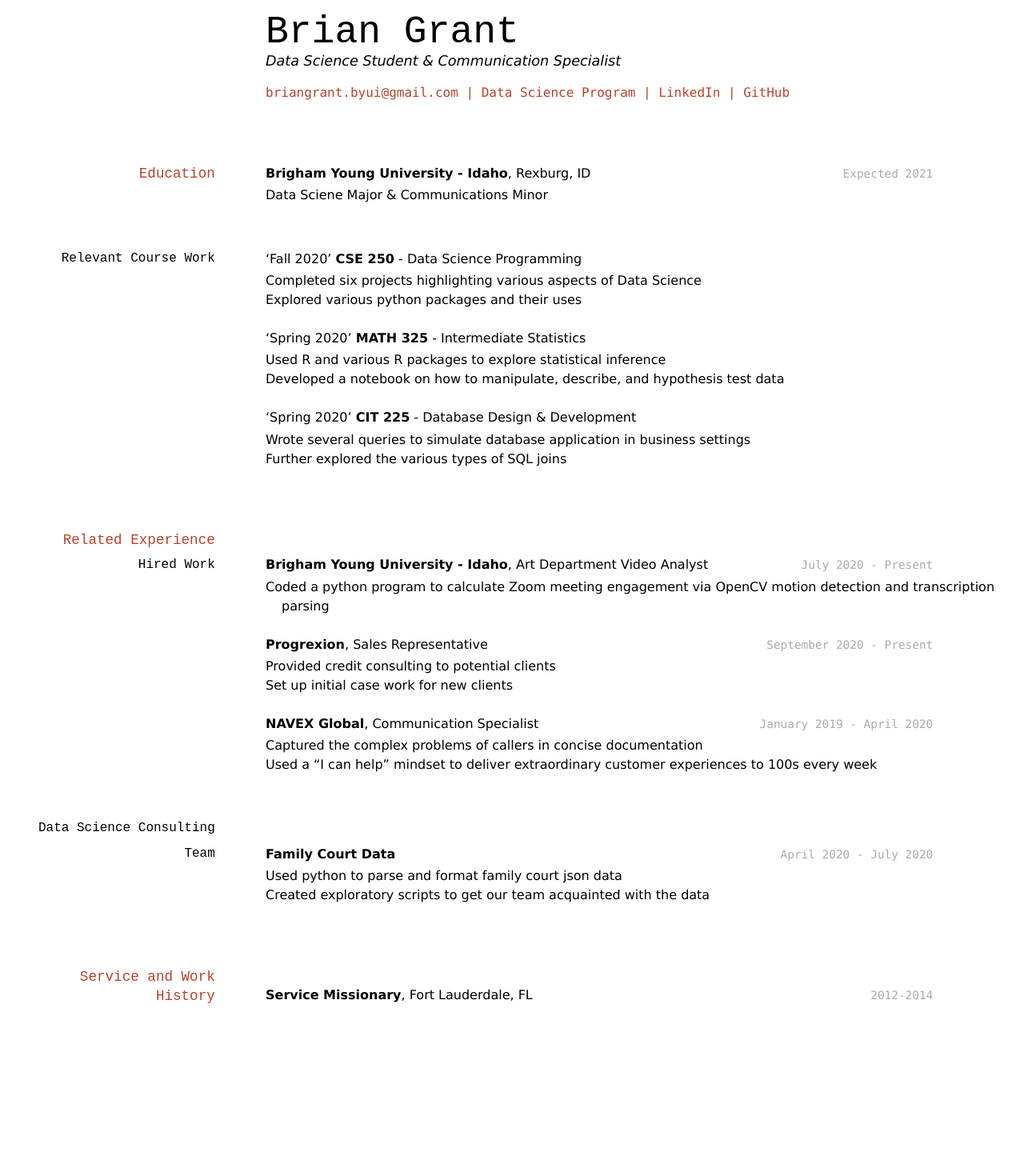
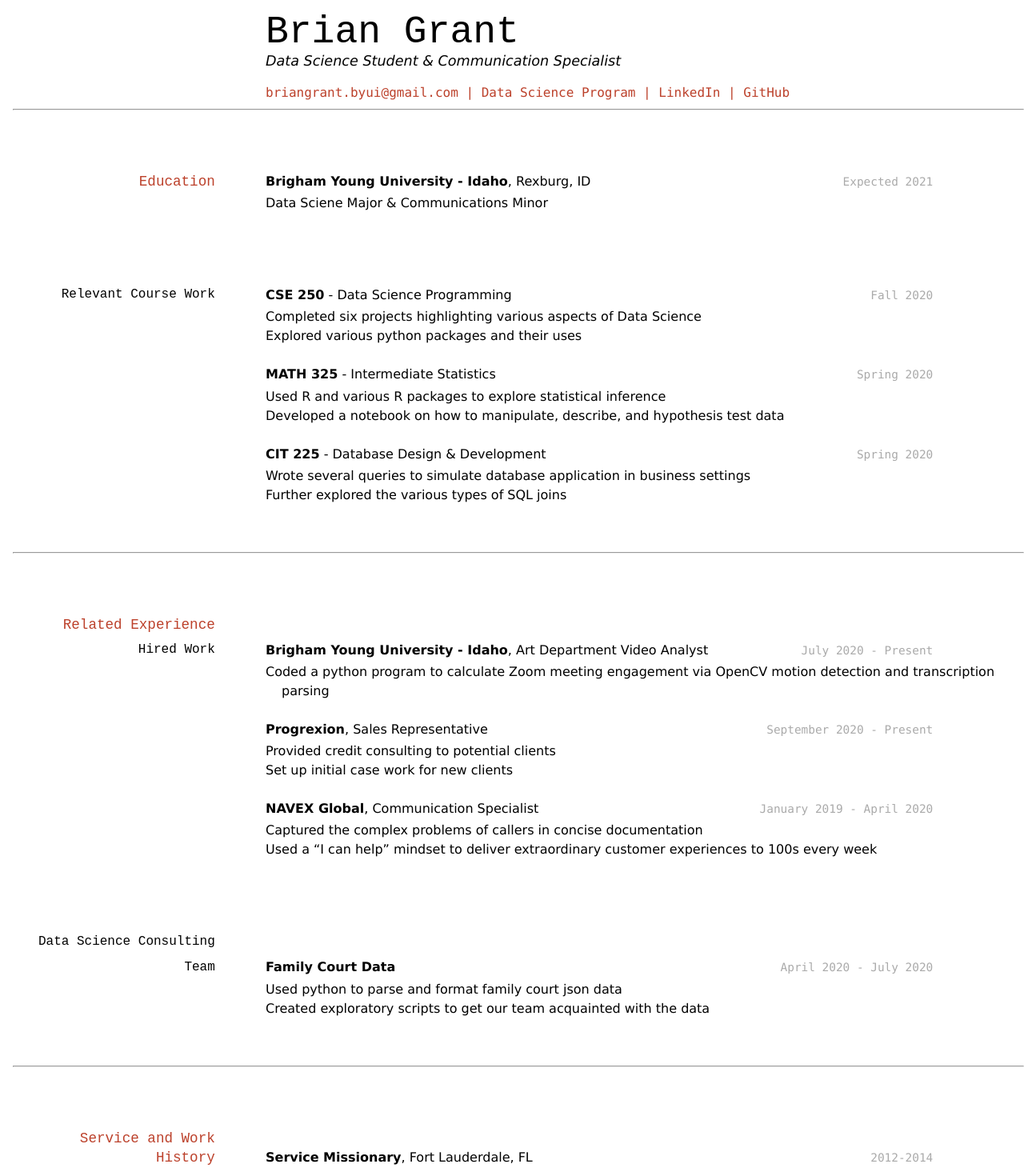
Before and after one commit to BrianGrant-Data/Resume, a Jekyll site: the page built from docs/index.md, in a window 1280 px wide. Shown: the whole page at 80% size. Built offline with Jekyll 4.4.1, drawn with Linux system fonts in a browser that asks for light colours; before the commit the page ends 1267 px from its top, so only the background shows below that.

Commit message:
Added linebreaks and bars to improve appearance.

```diff
--- a/docs/index.md
+++ b/docs/index.md
@@ -13,31 +13,35 @@
 </div>
 
 <!-- https://www.monique.tech/the-art-of-markdown -->
-
+---
 ## Education
-
 `Expected 2021`
 __Brigham Young University - Idaho__, Rexburg, ID
 
 - Data Sciene Major & Communications Minor
 
+<br>
+
 ### Relevant Course Work
 
-'Fall 2020'
+`Fall 2020`
 __CSE 250__ - Data Science Programming
 - Completed six projects highlighting various aspects of Data Science
 - Explored various python packages and their uses
 
-'Spring 2020'
+`Spring 2020`
 __MATH 325__ - Intermediate Statistics
 - Used R and various R packages to explore statistical inference
 - Developed a notebook on how to manipulate, describe, and hypothesis test data
 
-'Spring 2020'
+`Spring 2020`
 __CIT 225__ - Database Design & Development
 - Wrote several queries to simulate database application in business settings
 - Further explored the various types of SQL joins
 
+<br>
+
+---
 
 ## Related Experience
 
@@ -57,6 +61,8 @@
 - Captured the complex problems of callers in concise documentation
 - Used a “I can help” mindset to deliver extraordinary customer experiences to 100s every week
 
+<br>
+
 ### Data Science Consulting Team
 
 `April 2020 - July 2020`
@@ -64,6 +70,9 @@
 - Used python to parse and format family court json data
 - Created exploratory scripts to get our team acquainted with the data
 
+<br>
+
+---
 
 ## Service and Work History
 
```
